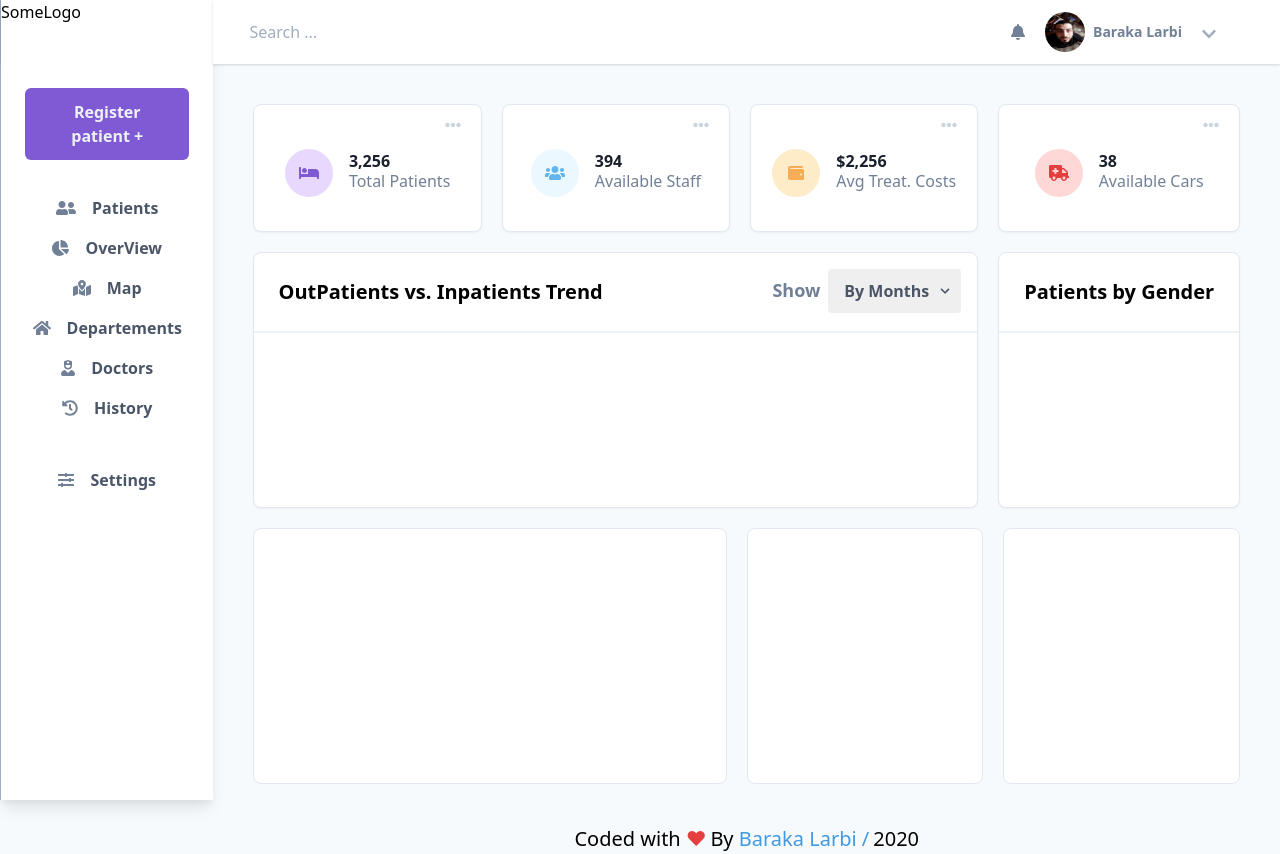
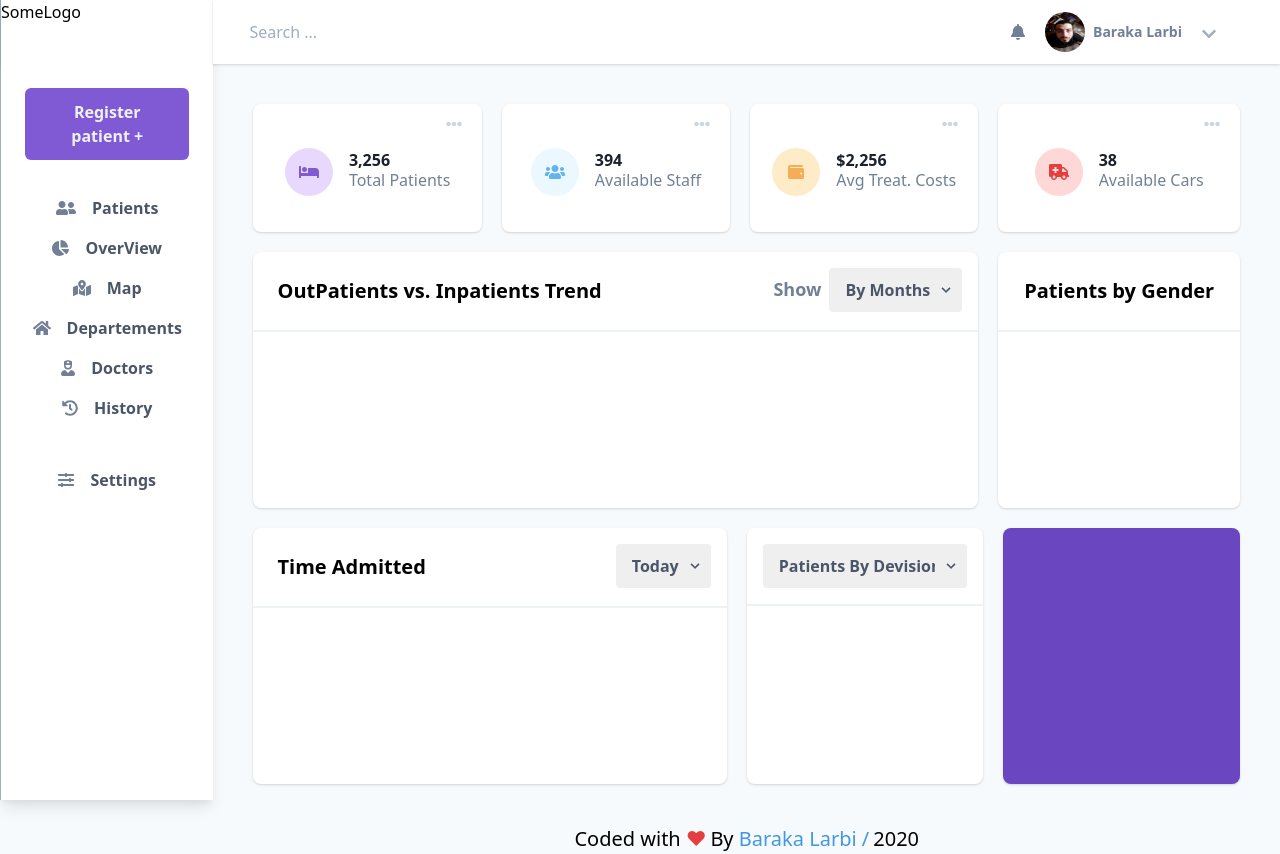
Before and after one commit to larbibaraka/health-app-dashboard, a React (Create React App) app: page / in a window 1280 px wide. Built offline with nearby package versions, Linux system fonts and the light colour scheme.

Commit message:
finish off second stats basic things

```diff
--- a/src/components/ResumeArea.jsx
+++ b/src/components/ResumeArea.jsx
@@ -11,7 +11,7 @@ export function ResumeArea() {
   return (
     <div className="flex flex-row">
       <div className="mr-5 w-3/4 flex flex-row ">
-        <div className="shadow-sm h-32 bg-white border rounded-lg w-full flex flex-col mr-5">
+        <div className="shadow h-32 bg-white rounded-lg w-full flex flex-col mr-5">
           <div className="self-end">
             <span className="text-gray-400 mt-2 mr-5 block cursor-pointer">
               <FontAwesomeIcon icon={faEllipsisH} />
@@ -29,7 +29,7 @@ export function ResumeArea() {
             </div>
           </div>
         </div>
-        <div className="shadow-sm h-32 bg-white border rounded-lg w-full flex flex-col mr-5">
+        <div className="shadow h-32 bg-white rounded-lg w-full flex flex-col mr-5">
           <div className="self-end">
             <span className="text-gray-400 mt-2 mr-5 block cursor-pointer">
               <FontAwesomeIcon icon={faEllipsisH} />
@@ -47,7 +47,7 @@ export function ResumeArea() {
             </div>
           </div>
         </div>
-        <div className="shadow-sm h-32 bg-white border rounded-lg w-full flex flex-col">
+        <div className="shadow h-32 bg-white rounded-lg w-full flex flex-col">
           <div className="self-end">
             <span className="text-gray-400 mt-2 mr-5 block cursor-pointer">
               <FontAwesomeIcon icon={faEllipsisH} />
@@ -66,7 +66,7 @@ export function ResumeArea() {
           </div>
         </div>
       </div>
-      <div className="shadow-sm h-32 w-1/4 bg-white border rounded-lg flex flex-col ">
+      <div className="shadow h-32 w-1/4 bg-white  rounded-lg flex flex-col ">
         <div className="self-end">
           <span className="text-gray-400 mt-2 mr-5 block cursor-pointer">
             <FontAwesomeIcon icon={faEllipsisH} />
--- a/src/components/StatsAreaOne.jsx
+++ b/src/components/StatsAreaOne.jsx
@@ -3,7 +3,7 @@ import React from "react";
 export function StatsAreaOne() {
   return (
     <div className="flex flex-row mt-5">
-      <div className="w-3/4 h-64 bg-white border rounded-lg mr-5 shadow-sm">
+      <div className="w-3/4 h-64 bg-white  rounded-lg mr-5 shadow">
         <div className="card-title flex flex-row justify-between  border-b-2 border-gray-200 p-2">
           <div className="m-4">
             <h3 className="text-xl font-bold ">
@@ -36,7 +36,7 @@ export function StatsAreaOne() {
           </div>
         </div>
       </div>
-      <div className="w-1/4 h-64 bg-white border rounded-lg shadow-sm">
+      <div className="w-1/4 h-64 bg-white  rounded-lg shadow">
       <div className="card-title flex flex-row justify-center  border-b-2 border-gray-200 p-2">
           <div className="m-4">
             <h3 className="text-xl font-bold ">
--- a/src/components/StatsAreaTwo.jsx
+++ b/src/components/StatsAreaTwo.jsx
@@ -3,9 +3,62 @@ import React from "react";
 export function StatsAreaTwo() {
   return (
     <div className="flex flex-row mt-5">
-      <div className="w-2/4 h-64 bg-white border rounded-lg mr-5"></div>
-      <div className="w-1/4 h-64 bg-white border rounded-lg mr-5"></div>
-      <div className="w-1/4 h-64 bg-white border rounded-lg"></div>
+      <div className="w-2/4 h-64 shadow bg-white  rounded-lg mr-5">
+        <div className="card-title flex flex-row justify-between  border-b-2 border-gray-200 p-2">
+          <div className="m-4">
+            <h3 className="text-xl font-bold ">Time Admitted</h3>
+          </div>
+          <div className="m-2 flex flex-row">
+            <div className="w-full ">
+              <div className="relative">
+                <select
+                  className="font-bold block appearance-none w-full  text-gray-700 py-3 px-4 pr-8 rounded leading-tight focus:outline-none focus:bg-white "
+                  id="grid-state"
+                >
+                  <option className="font-normal">Today</option>
+                </select>
+
+                <div className="pointer-events-none absolute inset-y-0 right-0 flex items-center px-2 text-gray-700">
+                  <svg
+                    className="fill-current h-4 w-4"
+                    xmlns="http://www.w3.org/2000/svg"
+                    viewBox="0 0 20 20"
+                  >
+                    <path d="M9.293 12.95l.707.707L15.657 8l-1.414-1.414L10 10.828 5.757 6.586 4.343 8z" />
+                  </svg>
+                </div>
+              </div>
+            </div>
+          </div>
+        </div>
+      </div>
+      <div className="w-1/4 h-64 shadow bg-white  rounded-lg mr-5">
+        <div className="card-title flex flex-row justify-start  border-b-2 border-gray-200 p-2">
+
+          <div className="m-2 flex flex-row">
+            <div className="w-full ">
+              <div className="relative">
+                <select
+                  className="font-bold block appearance-none w-full  text-gray-700 py-3 px-4 pr-8 rounded leading-tight focus:outline-none focus:bg-white "
+                  id="grid-state"
+                >
+                  <option className="font-normal"> Patients By Devision</option>
+                </select>
+                <div className="pointer-events-none absolute inset-y-0 right-0 flex items-center px-2 text-gray-700">
+                  <svg
+                    className="fill-current h-4 w-4"
+                    xmlns="http://www.w3.org/2000/svg"
+                    viewBox="0 0 20 20"
+                  >
+                    <path d="M9.293 12.95l.707.707L15.657 8l-1.414-1.414L10 10.828 5.757 6.586 4.343 8z" />
+                  </svg>
+                </div>
+              </div>
+            </div>
+          </div>
+        </div>
+      </div>
+      <div className="w-1/4 h-64 shadow rounded-lg bg-purple-700"></div>
     </div>
   );
 }
```
